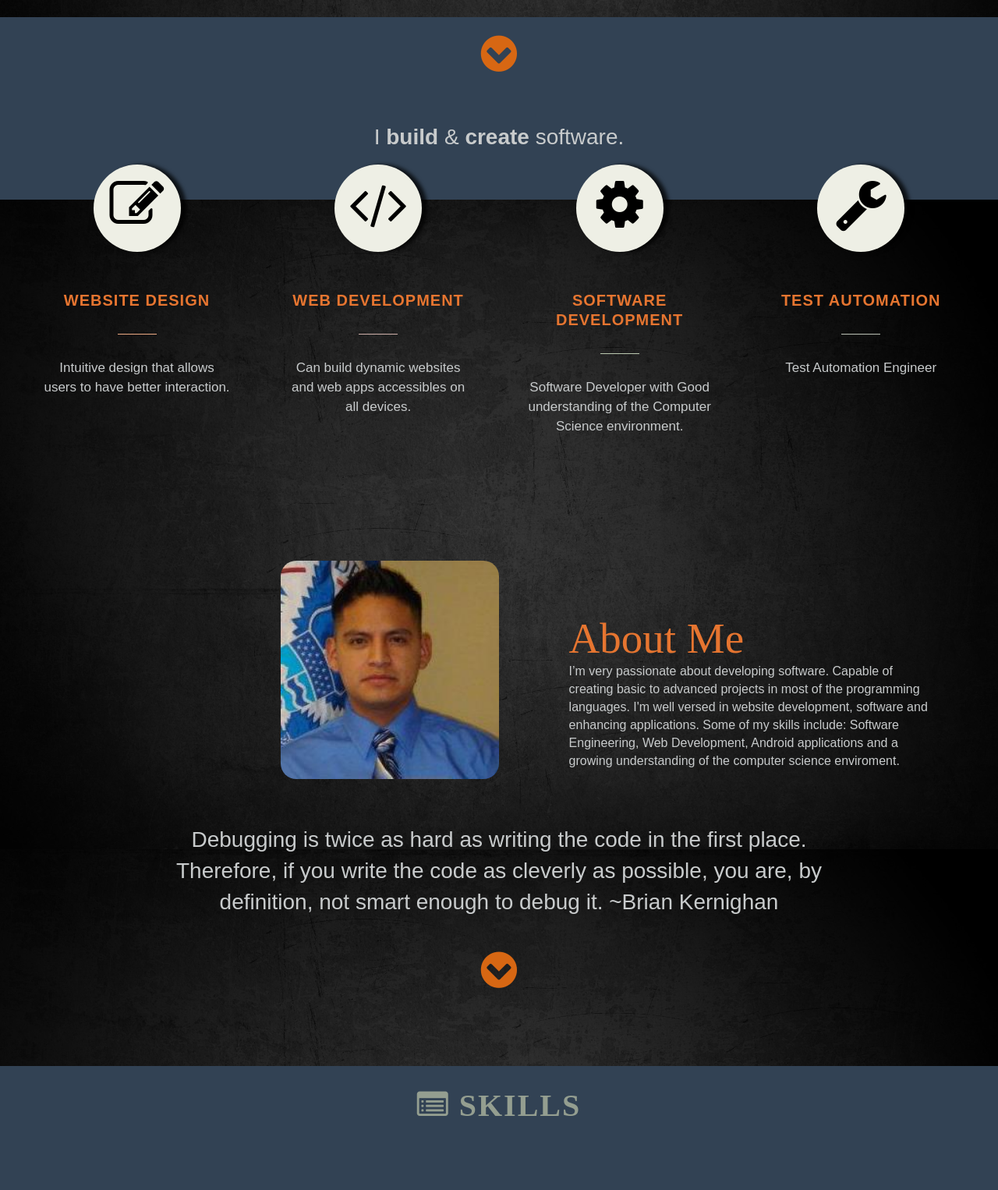
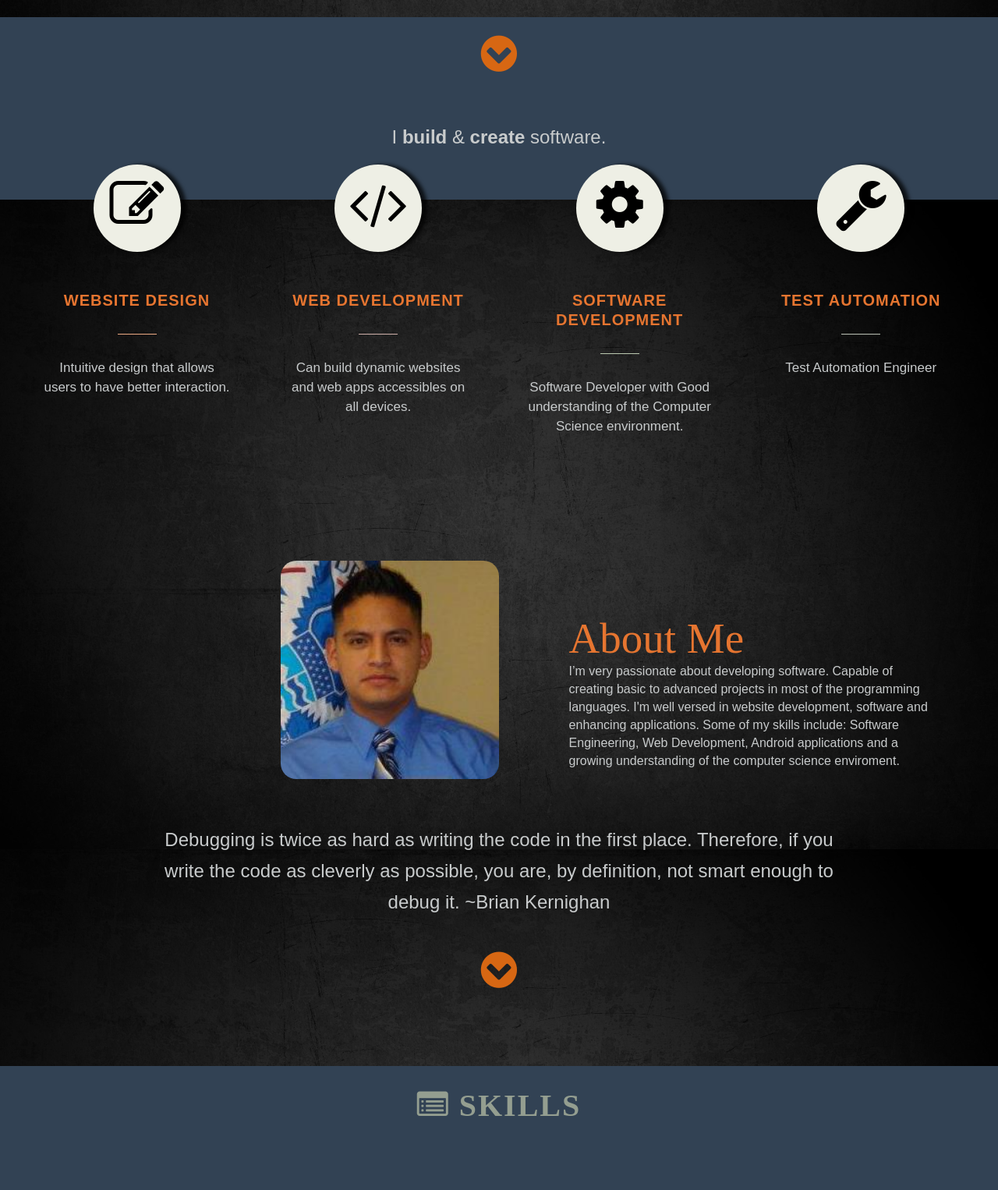
Before and after one commit to henrygranados/henrygranados.github.io, a PHP site: page / in a window 1280 px wide. Shown: the part 618-2144 px from the top of the page at 78% size. Run offline with PHP 8.4, Linux system fonts and the light colour scheme; some libraries are stand-ins or nearby versions.

Commit message:
changed font size

```diff
--- a/css/styles.css
+++ b/css/styles.css
@@ -350,7 +350,7 @@ header {
 	width:94%;
 	max-width:900px;
 	margin:0px auto;
-	font-size:28px;
+	font-size:24px;
 	color:#C8CBCC;
 	text-align:center;
 	font-weight:300;
```
